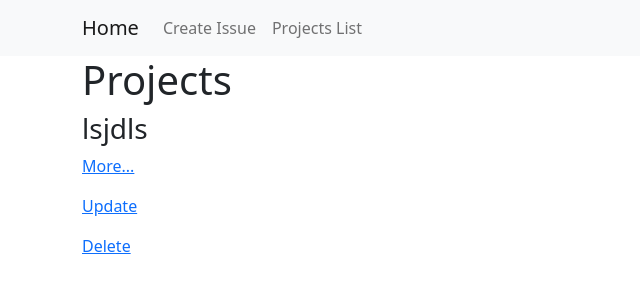
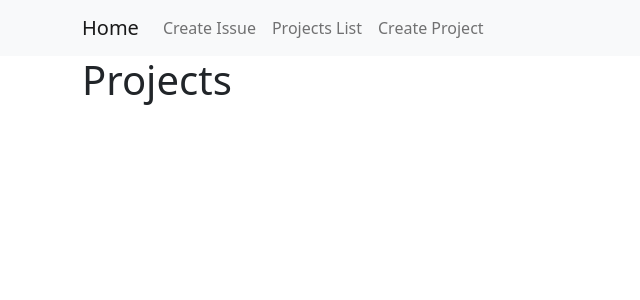
Before and after one commit to ruslansheirenov/hw49, a Django app: page /projects in a window 1280 px wide. Shown: the top 300 px of the page, without its empty margins (0-640 px from the left). Run offline with Django 4.2, Linux system fonts and the light colour scheme; data comes from the database, SQL or seed files in the repository; data that the repository does not hold is empty; parts of the project's set-up code (start-up, migrations or seed data) failed here and were passed over.

Commit message:
Созданы шаблоны и классовые представления просмотра и создания проекта

```diff
--- a/source/IssueTracker/urls.py
+++ b/source/IssueTracker/urls.py
@@ -16,7 +16,13 @@ Including another URLconf
 from django.contrib import admin
 from django.urls import path
 
-from webapp.views import IndexView, IssueDetailView, IssueCreateView, IssueUpdateView, IssueDeleteView, ProjectIndexView
+from webapp.views import (
+    IndexView,
+    IssueDetailView,
+    IssueCreateView,
+    IssueUpdateView,
+    IssueDeleteView,
+    ProjectIndexView, ProjectDetailView, ProjectCreateView)
 
 urlpatterns = [
     path('admin/', admin.site.urls),
@@ -26,4 +32,6 @@ urlpatterns = [
     path('issue/<int:pk>/update', IssueUpdateView.as_view(), name='update'),
     path('issue/<int:pk>/delete', IssueDeleteView.as_view(), name='delete'),
     path('projects', ProjectIndexView.as_view(), name='project_list'),
+    path('project/<int:pk>/', ProjectDetailView.as_view(), name='project_view'),
+    path('project/create/', ProjectCreateView.as_view(), name='project_create')
 ]
--- a/source/webapp/forms.py
+++ b/source/webapp/forms.py
@@ -27,18 +27,9 @@ class IssueSearchForm(forms.Form):
 
 class ProjectForm(forms.ModelForm):
     class Meta:
-        model = Issue
+        model = Project
         exclude = []
 
-    def clean(self):
-        cleaned_data = super().clean()
-        title = cleaned_data['title']
-        description = cleaned_data['description']
-        if len(title) < 5:
-            self.add_error('summary', ValidationError(f'Значение должно быть более 5 символов. {title} не подходит.'))
-        if title == content:
-            raise ValidationError("Text of the issue should not duplicate it's title!")
-        return cleaned_data
 
 class ProjectSearchForm(forms.Form):
     search = forms.CharField(max_length=100, required=False, label="search")
--- a/source/webapp/models.py
+++ b/source/webapp/models.py
@@ -49,9 +49,9 @@ class Issue(BaseModel):
 class Project(models.Model):
     title = models.CharField(max_length=100, null=False, blank=False, verbose_name='Название')
     description = models.TextField(max_length=2000, null=False, blank=False, verbose_name='Описание')
-    created_at = models.DateTimeField(verbose_name='Дата Создания')
-    updated_at = models.DateTimeField(verbose_name='Дата Редактирования')
-    issue = models.ForeignKey("webapp.Issue", on_delete=models.CASCADE,related_name="projects", verbose_name="Проект", default=1)
+    created_at = models.DateField(verbose_name='Дата Создания')
+    updated_at = models.DateField(verbose_name='Дата Редактирования')
+    issue = models.ForeignKey("webapp.Issue", on_delete=models.CASCADE,related_name="projects", verbose_name="Задача", default=1)
 
     def __str__(self):
         return self.title
--- a/source/webapp/templates/base.html
+++ b/source/webapp/templates/base.html
@@ -28,6 +28,9 @@
                 <li class="nav-item">
                     <a class="nav-link" href="{% url "project_list" %}">Projects List</a>
                 </li>
+                <li class="nav-item">
+                    <a class="nav-link" href="{% url "project_create" %}">Create Project</a>
+                </li>
                 {% endblock %}
             </ul>
         </div>
--- a/source/webapp/templates/project/project_index.html
+++ b/source/webapp/templates/project/project_index.html
@@ -4,7 +4,7 @@
     <h1>Projects</h1>
     {% for project in projects %}
         <h3>{{ project.title }}</h3>
-        <p><a href="#">More...</a></p>
+        <p><a href="{% url 'project_view' project.pk %}">More...</a></p>
         <p><a href="#">Update</a></p>
         <p><a href="#">Delete</a></p>
     {% endfor %}
--- a/source/webapp/views/project_views.py
+++ b/source/webapp/views/project_views.py
@@ -1,10 +1,10 @@
 from django.db.models import Q
 from django.urls import reverse_lazy
 from django.shortcuts import render, redirect, get_object_or_404, reverse
-from django.views.generic import View, TemplateView, FormView, ListView, DeleteView
+from django.views.generic import View, TemplateView, FormView, ListView, DetailView, CreateView
 from django.utils.http import urlencode
 
-from webapp.models import Project
+from webapp.models import Project, Issue
 from webapp.forms import ProjectForm, ProjectSearchForm
 
 class ProjectIndexView(ListView):
@@ -41,3 +41,17 @@ class ProjectIndexView(ListView):
         if self.form.is_valid():
             return self.form.cleaned_data['search']
         return None
+
+
+class ProjectDetailView(DetailView):
+    template_name = 'project/project_view.html'
+    model = Project
+
+
+class ProjectCreateView(CreateView):
+    model = Project
+    template_name = 'project/project_create.html'
+    form_class = ProjectForm
+
+    def get_success_url(self):
+        return reverse('project_view', kwargs={'pk': self.object.pk})
```
Also changed, not shown: source/webapp/templates/project/project_create.html (added, +9 -0 lines), source/webapp/templates/project/project_view.html (added, +21 -0 lines), source/webapp/migrations/0009_alter_project_created_at_alter_project_issue_and_more.py (added).
